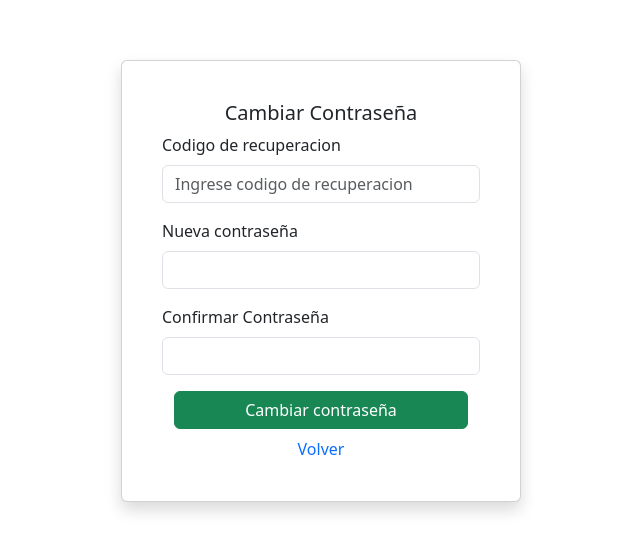
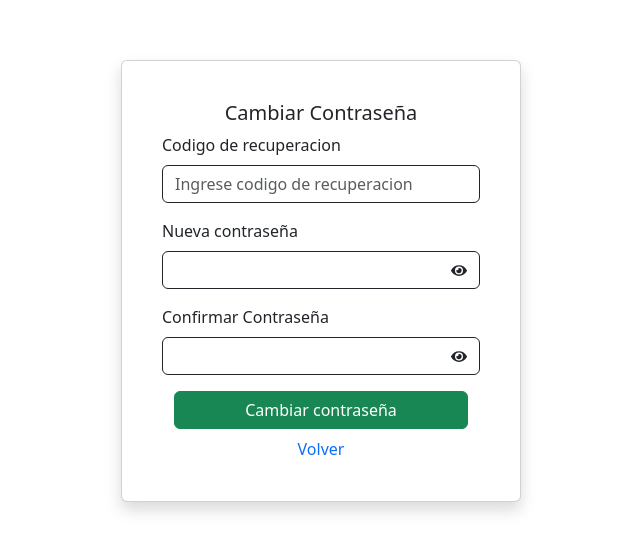
Before and after one commit to franjavi96a/Client_Login_PERN, a React (Vite) app: page /recover-password in a window 1280 px wide. Shown: the part 119-670 px from the top of the page, without its empty margins (319-959 px from the left). Built offline with nearby package versions, Linux system fonts and the light colour scheme.

Commit message:
mostrar y ocultar contraseñas

```diff
--- a/src/components/Administrador/Register.jsx
+++ b/src/components/Administrador/Register.jsx
@@ -1,6 +1,7 @@
 import { useState } from 'react'
 import axios from 'axios';
 import swal from 'sweetalert2'
+import { FaEye, FaEyeSlash } from 'react-icons/fa';
 
 export default function Register() {
 
@@ -14,6 +15,7 @@ export default function Register() {
     const [confirmPassword, setConfirmPassword] = useState('');
     const [loading, setLoading] = useState(false);
     const [errorMessage, setErrorMessage] = useState();
+    const [showPassword, setShowPassword] = useState(false);
 
     const handleChange = (e) => {
         setFormData({ ...formData, [e.target.name]: e.target.value });
@@ -92,26 +94,56 @@ export default function Register() {
                         />
                     </div>
 
-                    <div className='mb-3'>
+                    <div className='mb-3 position-relative'>
                         <label className='form-label'>Contraseña</label>
                         <input
-                            type='password'
+                            type={showPassword ? "text" : "password"}
                             name='password'
                             className='form-control'
                             value={formData.password}
                             required
                             onChange={handleChange}
                         />
+                        <div
+                            onClick={() => setShowPassword(!showPassword)}
+                            className="position-absolute"
+                            style={{
+                                top: '60%',
+                                right: '5px',
+                                transform: 'translate(-50%, 10%)', // Ajusta el centrado tanto vertical como horizontal
+                                display: 'flex', // Asegura el centramiento interno del ícono
+                                alignItems: 'center',
+                                justifyContent: 'center',
+                                cursor: 'pointer'
+                            }}
+                        >
+                            {showPassword ? <FaEyeSlash /> : <FaEye />}
+                        </div>
                     </div>
 
-                    <div className='mb-3'>
+                    <div className='mb-3 position-relative'>
                         <label className='form-label'>Confirmar Contraseña</label>
                         <input
                             className='form-control'
-                            type='password'
+                            type={showPassword ? "text" : "password"}
                             value={confirmPassword}
                             onChange={(e) => setConfirmPassword(e.target.value)}
                         />
+                        <div
+                            onClick={() => setShowPassword(!showPassword)}
+                            className="position-absolute"
+                            style={{
+                                top: '60%',
+                                right: '5px',
+                                transform: 'translate(-50%, 10%)', // Ajusta el centrado tanto vertical como horizontal
+                                display: 'flex',
+                                alignItems: 'center',
+                                justifyContent: 'center',
+                                cursor: 'pointer'
+                            }}
+                        >
+                            {showPassword ? <FaEyeSlash /> : <FaEye />}
+                        </div>
                     </div>
 
                     <div className='mb-3'>
--- a/src/components/ChangePassword.jsx
+++ b/src/components/ChangePassword.jsx
@@ -1,10 +1,12 @@
 import { useState } from 'react'
 import axios from 'axios';
 import swal from 'sweetalert2';
+import { FaEye, FaEyeSlash } from 'react-icons/fa';
 
 export default function ChangePassword() {
     const [newPassword, setNewPassword] = useState('');
     const [password, setPassword] = useState('');
+    const [showPassword, setShowPassword] = useState(false);
 
 
     const handleSubmit = async (e) => {
@@ -23,7 +25,7 @@ export default function ChangePassword() {
                     headers: { Authorization: `Bearer ${token}` }
                 }
             );
-            swal.fire('¡Exito!',response.data.message || 'La contraseña ha sido cambiada exitosamente', 'success');
+            swal.fire('¡Exito!', response.data.message || 'La contraseña ha sido cambiada exitosamente', 'success');
         } catch (error) {
             alert(error)
             swal.fire('Error', error.response?.data?.message || 'No se pudo cambiar la contraseña', 'error');
@@ -37,26 +39,56 @@ export default function ChangePassword() {
                 <div className="card-body">
                     <h2 className='text-center'> Cambiar Contraseña</h2>
                     <form onSubmit={handleSubmit}>
-                        <div className='mb-3'>
+                        <div className='mb-3 position-relative'>
                             <label className='form-label'>Nueva Contraseña</label>
                             <input
                                 className='form-control'
-                                type="password"
+                                type={showPassword ? "text" : "password"}
                                 id="password"
                                 name="password"
                                 value={newPassword}
                                 onChange={(e) => setNewPassword(e.target.value)}
                                 required
                             />
+                            <div
+                                onClick={() => setShowPassword(!showPassword)}
+                                className="position-absolute"
+                                style={{
+                                    top: '60%',
+                                    right: '5px',
+                                    transform: 'translate(-50%, 10%)', // Ajusta el centrado tanto vertical como horizontal
+                                    display: 'flex',
+                                    alignItems: 'center',
+                                    justifyContent: 'center',
+                                    cursor: 'pointer'
+                                }}
+                            >
+                                {showPassword ? <FaEyeSlash /> : <FaEye />}
+                            </div>
                         </div>
-                        <div className='mb-3'>
+                        <div className='mb-3 position-relative'>
                             <label className='form-label'>Confirmar Contraseña</label>
                             <input
                                 className='form-control'
-                                type='password'
+                                type={showPassword ? "text" : "password"}
                                 value={password}
                                 onChange={(e) => setPassword(e.target.value)}
                             />
+                            <div
+                                onClick={() => setShowPassword(!showPassword)}
+                                className="position-absolute"
+                                style={{
+                                    top: '60%',
+                                    right: '5px',
+                                    transform: 'translate(-50%, 10%)', // Ajusta el centrado tanto vertical como horizontal
+                                    display: 'flex', // Asegura el centramiento interno del ícono
+                                    alignItems: 'center',
+                                    justifyContent: 'center',
+                                    cursor: 'pointer'
+                                }}
+                            >
+                                {showPassword ? <FaEyeSlash /> : <FaEye />}
+                            </div>
                         </div>
                         <div className='d-grid'>
                             <button type="submit" className='btn btn-primary'>Cambiar Contraseña</button>
--- a/src/components/Login.jsx
+++ b/src/components/Login.jsx
@@ -2,12 +2,14 @@ import { useState } from 'react'
 import axios from 'axios'
 import { useNavigate } from 'react-router-dom';
 import { jwtDecode } from 'jwt-decode';
+import { FaEye, FaEyeSlash } from 'react-icons/fa'; // Importar los iconos para mostrar/ocultar la contraseña
 
 export default function Login() {
     const [username, setUsername] = useState('');
     const [password, setPassword] = useState('');
     const [errorMessage, setErrorMessage] = useState('');
     const [loading, setLoading] = useState(false);
+    const [showPassword, setShowPassword] = useState(false);
 
     const navigate = useNavigate();
 
@@ -65,16 +67,31 @@ export default function Login() {
                                 required
                             />
                         </div>
-                        <div className="mb-3">
+                        <div className="mb-3 position-relative"> {/* position-relative  permite posicionarlo dentro del campo */}
                             <label htmlFor="password" className="form-label">Password</label>
                             <input
-                                type="password"
+                                type={showPassword ? "text" : "password"}
                                 id="password"
                                 className="form-control"
                                 value={password}
                                 onChange={(e) => setPassword(e.target.value)}
                                 required
                             />
+                            <div
+                                onClick={() => setShowPassword(!showPassword)}
+                                className="position-absolute"
+                                style={{
+                                    top: '60%',
+                                    right: '5px',
+                                    transform: 'translate(-50%, 10%)', // Ajusta el centrado tanto vertical como horizontal
+                                    display: 'flex',
+                                    alignItems: 'center',
+                                    justifyContent: 'center',
+                                    cursor: 'pointer'
+                                }}
+                            >
+                                {showPassword ? <FaEyeSlash /> : <FaEye />}
+                            </div>
                         </div>
                         <div className="container d-flex flex-column align-items-center mt-3 gap-3">
                             <button type="submit" className="btn btn-primary w-100" disabled={loading}>
--- a/src/components/RecoverPassword.jsx
+++ b/src/components/RecoverPassword.jsx
@@ -1,6 +1,7 @@
 import { useState } from 'react'
 import axios from 'axios';
 import swal from 'sweetalert2';
+import { FaEye, FaEyeSlash } from 'react-icons/fa';
 
 export default function RecoverPassword() {
 
@@ -8,6 +9,7 @@ export default function RecoverPassword() {
     const [newPassword, setNewPassword] = useState('');
     const [password, setPassword] = useState('');
     const [loading, setLoading] = useState(false);
+    const [showPassword, setShowPassword] = useState(false);
 
     const handleSubmit = async (e) => {
         e.preventDefault();
@@ -42,30 +44,60 @@ export default function RecoverPassword() {
                             <label htmlFor="token" className="form-label">Codigo de recuperacion</label>
                             <input
                                 type="text"
-                                className="form-control"
+                                className="form-control border-dark"
                                 id="token"
                                 placeholder='Ingrese codigo de recuperacion'
                                 onChange={(e) => setToken(e.target.value)}
                                 required />
                         </div>
-                        <div className="mb-3">
+                        <div className="mb-3 position-relative">
                             <label htmlFor="newPassword" className="form-label">Nueva contraseña</label>
                             <input
-                                type="password"
-                                className="form-control"
+                                type={showPassword ? "text" : "password"}
+                                className="form-control border border-dark"
                                 id="newPassword"
                                 value={newPassword}
                                 onChange={(e) => setNewPassword(e.target.value)}
                                 required />
+                            <div
+                                onClick={() => setShowPassword(!showPassword)}
+                                className="position-absolute"
+                                style={{
+                                    top: '60%',
+                                    right: '5px',
+                                    transform: 'translate(-50%, 10%)', // Ajusta el centrado tanto vertical como horizontal
+                                    display: 'flex',
+                                    alignItems: 'center',
+                                    justifyContent: 'center',
+                                    cursor: 'pointer'
+                                }}
+                            >
+                                {showPassword ? <FaEyeSlash /> : <FaEye />}
+                            </div>
                         </div>
-                        <div className='mb-3'>
+                        <div className='mb-3 position-relative'>
                             <label className='form-label'>Confirmar Contraseña</label>
                             <input
-                                className='form-control'
-                                type='password'
+                                className='form-control border border-dark'
+                                type={showPassword ? "text" : "password"}
                                 value={password}
                                 onChange={(e) => setPassword(e.target.value)}
                             />
+                            <div
+                                onClick={() => setShowPassword(!showPassword)}
+                                className="position-absolute"
+                                style={{
+                                    top: '60%',
+                                    right: '5px',
+                                    transform: 'translate(-50%, 10%)', // Ajusta el centrado tanto vertical como horizontal
+                                    display: 'flex', // Asegura el centramiento interno del ícono
+                                    alignItems: 'center',
+                                    justifyContent: 'center',
+                                    cursor: 'pointer'
+                                }}
+                            >
+                                {showPassword ? <FaEyeSlash /> : <FaEye />}
+                            </div>
                         </div>
                         <div className="container d-flex flex-column align-items-center mt-2 gap-2">
                             <button
```
